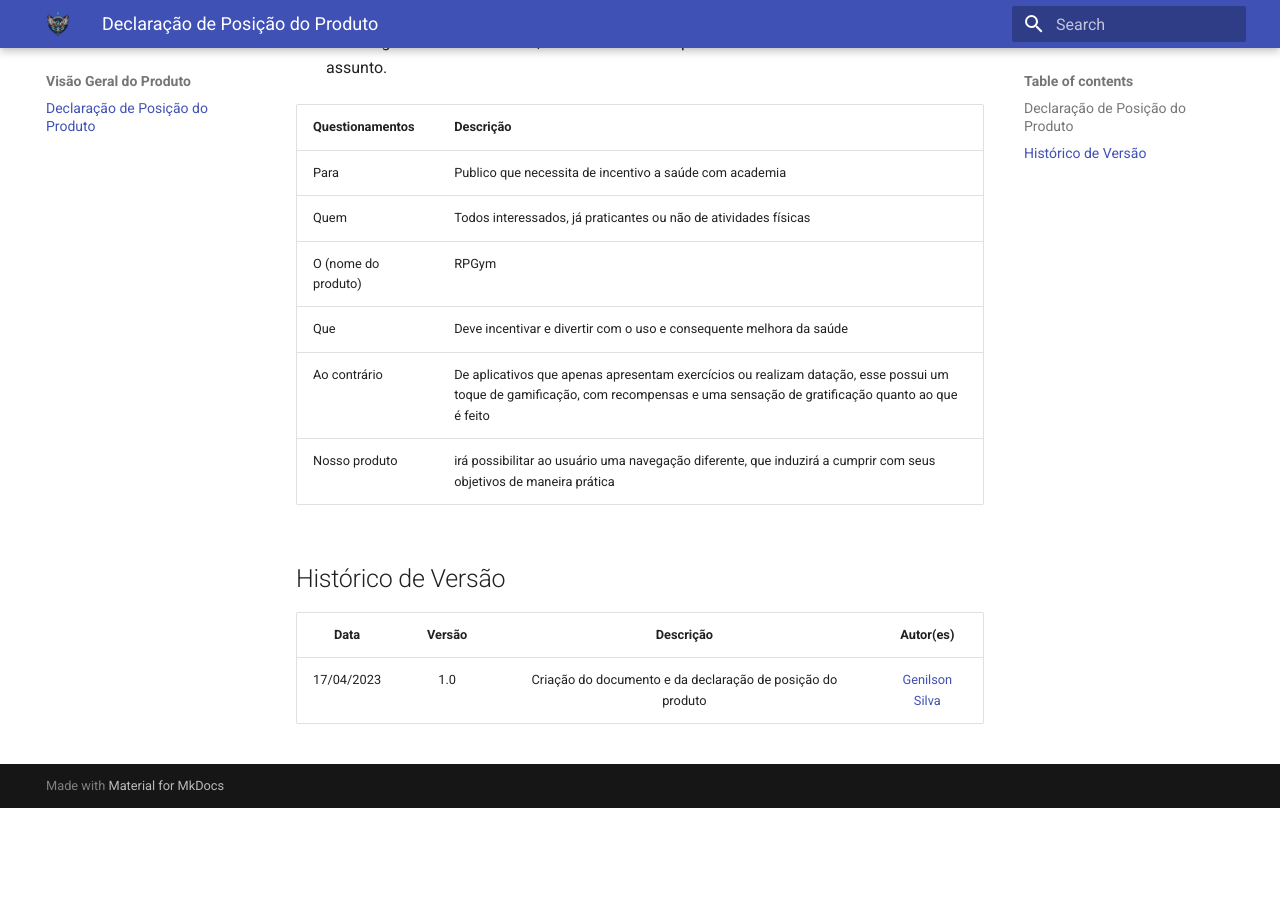
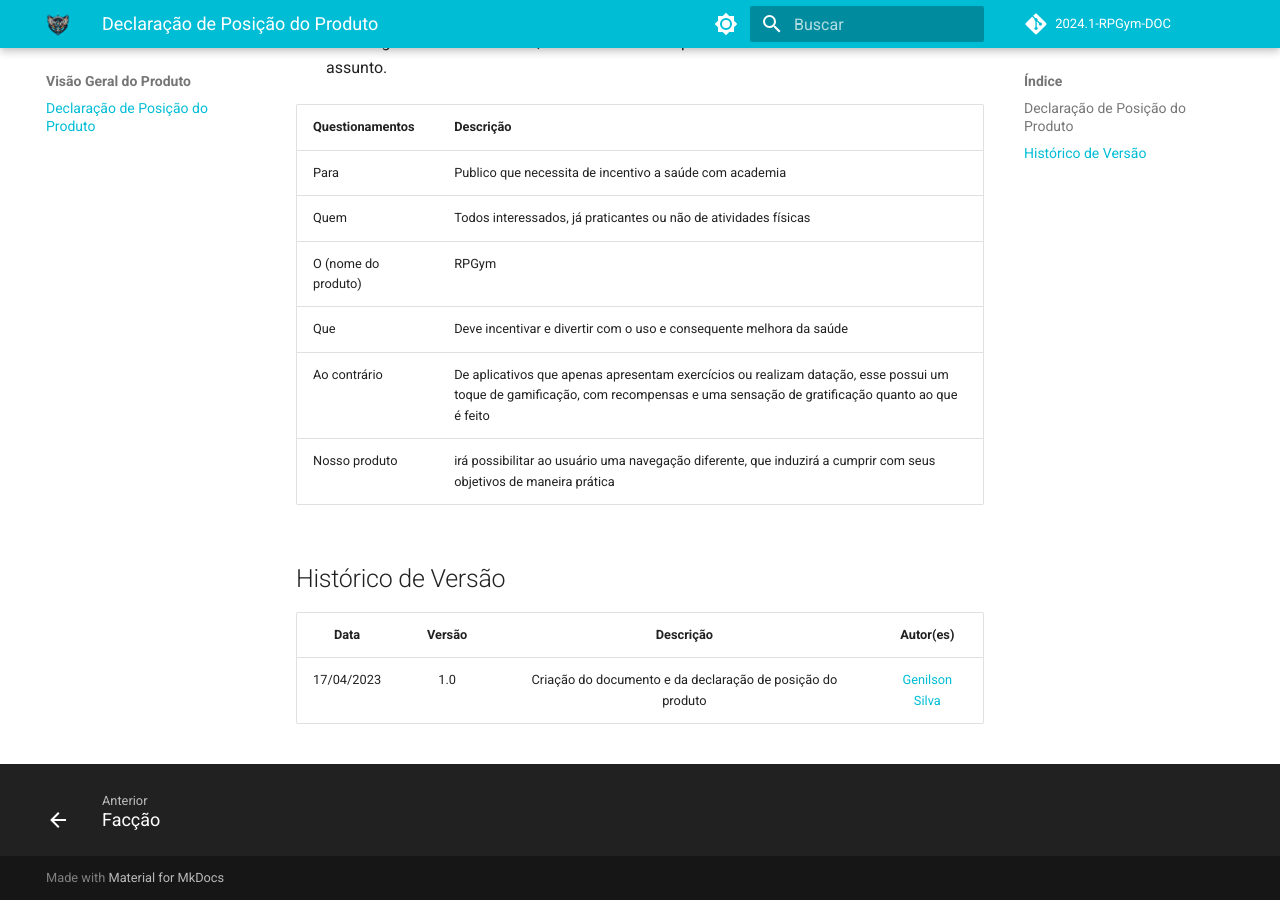
Before and after one commit to mdsreq-fga-unb/2024.1-RPGym, an MkDocs documentation site: the page built from docs/Produto/declaracao-de-posicao-do-produto.md, in a window 1280 px wide and 900 px high, scrolled down 512 px. Built offline with MkDocs 1.6.1 and Material for MkDocs 9.7.7, drawn with Linux system fonts in a browser that asks for light colours; comment, search, counter and statistics services are not loaded; before the commit the page ends 1320 px from its top, so only the background shows below that.

Commit message:
melhorando o mkdocks

```diff
--- a/mkdocs.yml
+++ b/mkdocs.yml
@@ -1,8 +1,11 @@
 site_name: Centelha da Revolução
+repo_name: "2024.1-RPGym-DOC"
+repo_url: https://github.com/mdsreq-fga-unb/2024.1-RPGym
 theme:
   logo: assets/LogoFaccao.png
   favicon: assets/LogoFaccao.png
   name: material
+  language: pt
   features:
     - content.code.annotate
     - content.tabs.link
@@ -11,9 +14,28 @@
     - navigation.tabs
     - navigation.top
     - navigation.tracking
-
-extra_css:
-  - stylesheets/styles.css
+    - content.code.copy
+    - announce.dismiss
+    - navigation.footer
+    - navigation.indexes
+    - search.highlight
+    - search.share
+    - search.suggest
+  palette:
+    - scheme: default
+      primary: cyan
+      accent: orange
+      # Mudar para o modo claro
+      toggle:
+        icon: material/brightness-7
+        name: Mudar para o modo escuro
+      # Mudar para o modo escuro
+    - scheme: slate
+      primary: orange
+      accent: cyan
+      toggle:
+        icon: material/brightness-4
+        name: Switch to light mode
 
 nav:
   - Inicio: index.md
```
